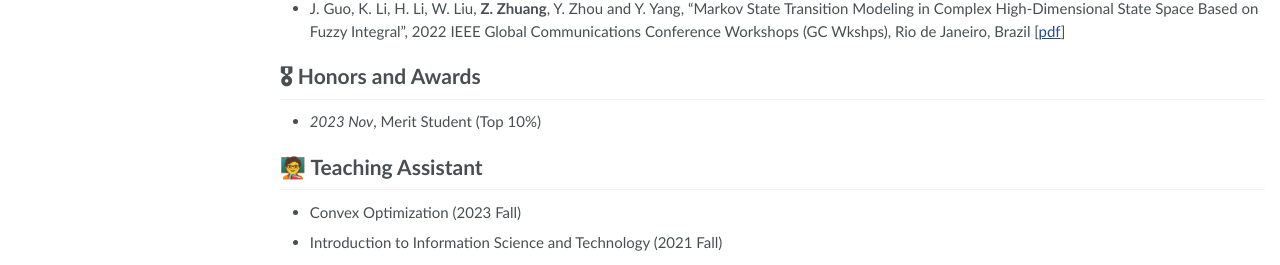
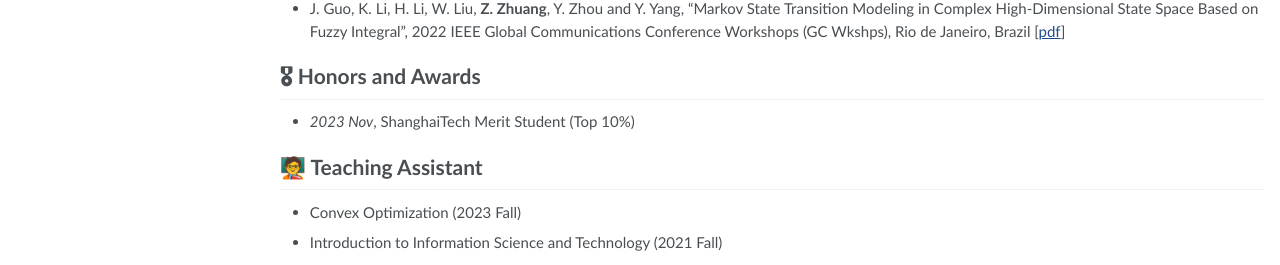
Before and after one commit to RayeRen/acad-homepage.github.io, a Jekyll site: the page built from _pages/about.md, in a window 1280 px wide and 994 px high. Shown: the part 726-991 px from the top of the window. Built offline with Jekyll 4.4.1, drawn with Linux system fonts in a browser that asks for light colours; some web fonts are replaced.

Commit message:
Fix pub and cv and honor

```diff
--- a/_pages/about.md
+++ b/_pages/about.md
@@ -53,7 +53,7 @@ Please feel free to access my [CV](https://www.xxcpeter.tech/assets/cv-en.pdf) a
 - J. Guo, K. Li, H. Li, W. Liu, **Z. Zhuang**, Y. Zhou and Y. Yang, "Markov State Transition Modeling in Complex High-Dimensional State Space Based on Fuzzy Integral", 2022 IEEE Global Communications Conference Workshops (GC Wkshps), Rio de Janeiro, Brazil \[[pdf](https://www.xxcpeter.tech/assets/pubs/GCWSP22_Markov_State_Transition_Modeling.pdf)\]
 
 # 🎖 Honors and Awards
-- *2023 Nov*, Merit Student (Top 10%)
+- *2023 Nov*, ShanghaiTech Merit Student (Top 10%)
 
 # 🧑‍🏫 Teaching Assistant
 - Convex Optimization (2023 Fall)
```
Also changed, not shown: 2 other files.
